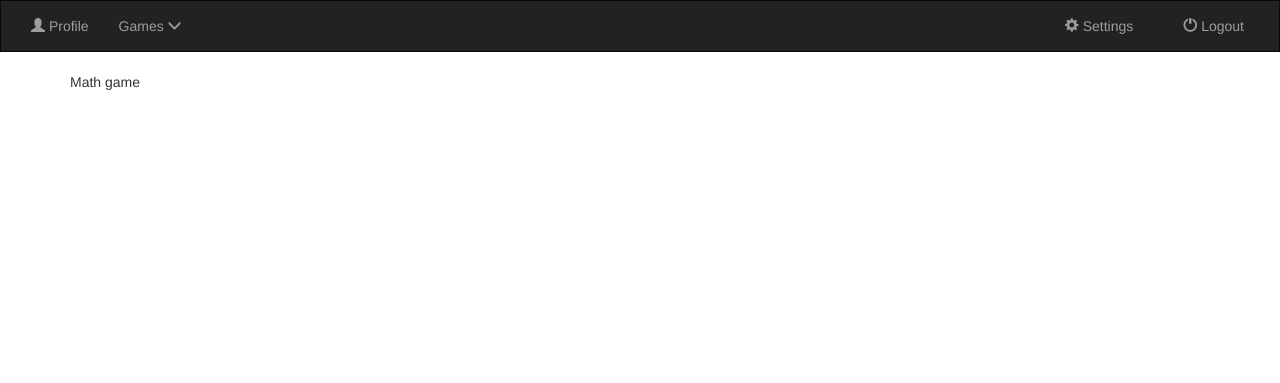
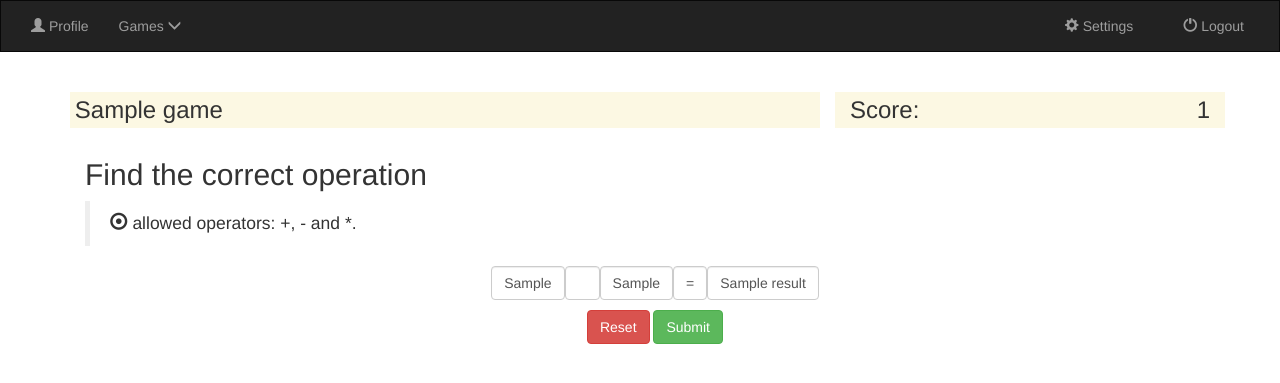
Before and after one commit to meshoelnemr/kids_website, a Django app: template games/templates/games/math.html in a window 1280 px wide. Shown: the top 383 px of the page. Run offline with Django 3.2, Linux system fonts and the light colour scheme; tables that the repository leaves empty hold one stand-in row (values such as "Sample post"); the template is opened without the code that fills it: values that come from a table or form of the project are taken from there, most other values are stand-ins (such as "Sample title", 1, 10 or a date in 2020); parts of the project's set-up code (start-up, migrations or seed data) failed here and were passed over; some libraries are stand-ins or nearby versions.

Commit message:
Added simple math game.

```diff
--- a/Profile/templates/Profile/login.html
+++ b/Profile/templates/Profile/login.html
@@ -4,7 +4,7 @@
 {% block content %}
     <div class="container">
         <div class="col-md-4" style="margin-top: 30px">
-            <form action="" method="post">
+            <form autocomplete="off" action="" method="post">
                 {% csrf_token %}
                 <div class="form-group">
                     <label for="username">Username:</label>
--- a/Profile/templates/Profile/register.html
+++ b/Profile/templates/Profile/register.html
@@ -3,7 +3,7 @@
 {% block content %}
     <div class="container">
         <div style="margin-top: 30px">
-            <form class="form-horizontal" action="#" method="post">
+            <form class="form-horizontal" autocomplete="off" action="" method="post">
                 {% csrf_token %}
                 <div class="form-group row">
                     <label class="control-label col-md-1" for="username">Username:</label>
--- a/games/admin.py
+++ b/games/admin.py
@@ -3,5 +3,5 @@ from .models import Game, Score
 
 
 # Register your models here.
-admin.register(Game)
-admin.register(Score)
+admin.site.register(Game)
+admin.site.register(Score)
--- a/games/models.py
+++ b/games/models.py
@@ -3,6 +3,7 @@ from django.contrib.auth.models import User
 
 
 class Game(models.Model):
+    url = models.CharField(max_length=64, unique=True)
     name = models.CharField(max_length=64, unique=True)
     description = models.CharField(max_length=256)
 
@@ -13,7 +14,7 @@ class Game(models.Model):
 class Score(models.Model):
     user = models.ForeignKey(User, on_delete=models.CASCADE)
     game = models.ForeignKey(Game, on_delete=models.CASCADE)
-    score = models.IntegerField(default=0)
+    value = models.IntegerField(default=0)
 
     def __str__(self):
-        return self.game + ' - ' + str(self.score)
+        return self.user.username + ' - ' + self.game.name
--- /dev/null
+++ b/games/templates/games/base_game.html
@@ -0,0 +1,19 @@
+{% extends 'Profile/base_user.html' %}
+
+{% block content %}
+    <div class="container">
+        <div class="row">
+            <div class="col-md-8">
+                <h3 class="mark" title='{{ game.description }}'>{{ game.name }}</h3>
+            </div>
+
+            <div class="cold-md-4">
+                    <h3 class="mark col-md-1">Score:</h3>
+                    <h3 class="mark text-right col-md-3">{{ score.value }}</h3>
+            </div>
+        </div>
+
+        {% block play %}
+        {% endblock %}
+    </div>
+{% endblock %}
--- a/games/templates/games/games.html
+++ b/games/templates/games/games.html
@@ -10,7 +10,7 @@
         <p>Games</p>
         <ul>
             {% for game in games %}
-                <li><a href="{{ game.name }}">{{ game.name }}</a></li>
+                <li><a href={{ game.url }}>{{ game.name }}</a></li>
             {% endfor %}
         </ul>
     </div>
--- a/games/templates/games/math.html
+++ b/games/templates/games/math.html
@@ -1,12 +1,35 @@
-{% extends 'Profile/base_user.html' %}
+{% extends 'games/base_game.html' %}
 
-{% block title %}
-	{{ user.username }} -> Math
-{% endblock %}
+{% block play %}
+    <div class="container">
+        <h2>Find the correct operation</h2>
+        <blockquote>
+            <p>
+                <span class="glyphicon glyphicon-record"></span> allowed operators: +, - and *.
+            </p>
+        </blockquote>
+        <div class="text-center">
+            <form class="form-inline" autocomplete="off" action="" method="post">
+                {% csrf_token %}
+                <div class="form-group row">
+                    <p class="form-control col-md-1">{{ val1 }}</p>
+                    <input class="form-control col-md-1" maxlength="1" style="width: 35px;" name="operator">
+                    <p class="form-control col-md-1">{{ val2 }}</p>
+                    <p class="form-control col-md-1">=</p>
+                    <p class="form-control col-md-1">{{ result }}</p>
+                </div>
 
+                <div class="row">
+                    <button class="btn btn-danger" type="reset">Reset</button>
+                    <button class="btn btn-success" type="submit">Submit</button>
+                </div>
+            </form>
 
-{% block content %}
-    <div class="container">
-        <p>Math game</p>
+            {% if success %}
+            <p class="text-success" style="margin-top: 20px"><span class="glyphicon glyphicon-ok"></span> Good Job.</p>
+            {% elif failure %}
+            <p class="text-danger" style="margin-top: 20px"><span class="glyphicon glyphicon-remove"></span> Try again.</p>
+            {% endif %}
+        </div>
     </div>
 {% endblock %}
--- a/games/urls.py
+++ b/games/urls.py
@@ -8,5 +8,8 @@ urlpatterns = [
     url(r'^$', views.games, name='games'),
 
     # Math game
-    url(r'^math/$', views.math, name='math')
+    url(r'^math/$', views.math, name='math'),
+
+    # English game
+    url(r'^english/$', views.games, name='english'),
 ]
```
Also changed, not shown: games/views.py (+82 -4 lines), games/migrations/0005_game_url.py (added), games/migrations/0006_auto_20161126_1835.py (added).
